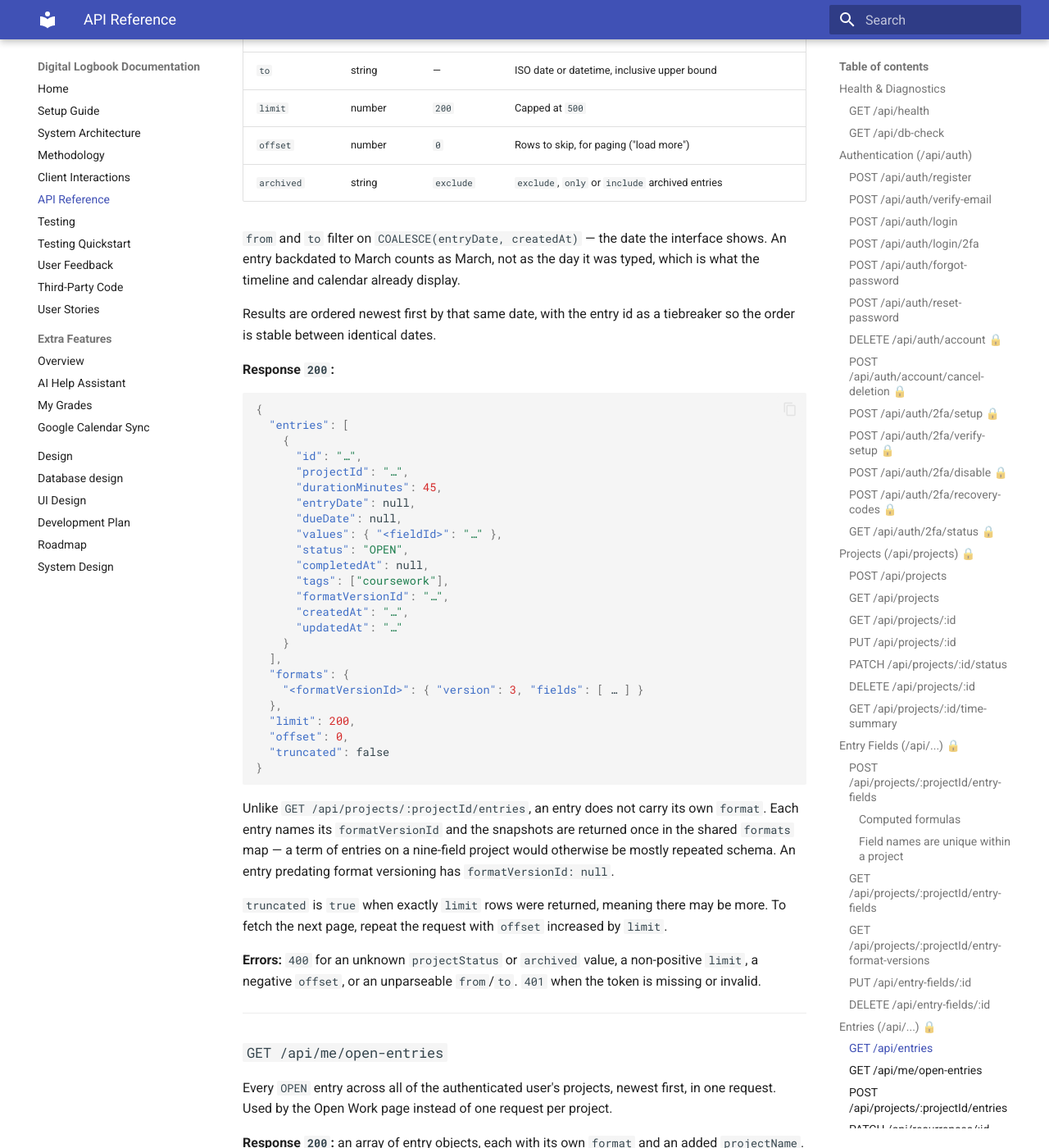
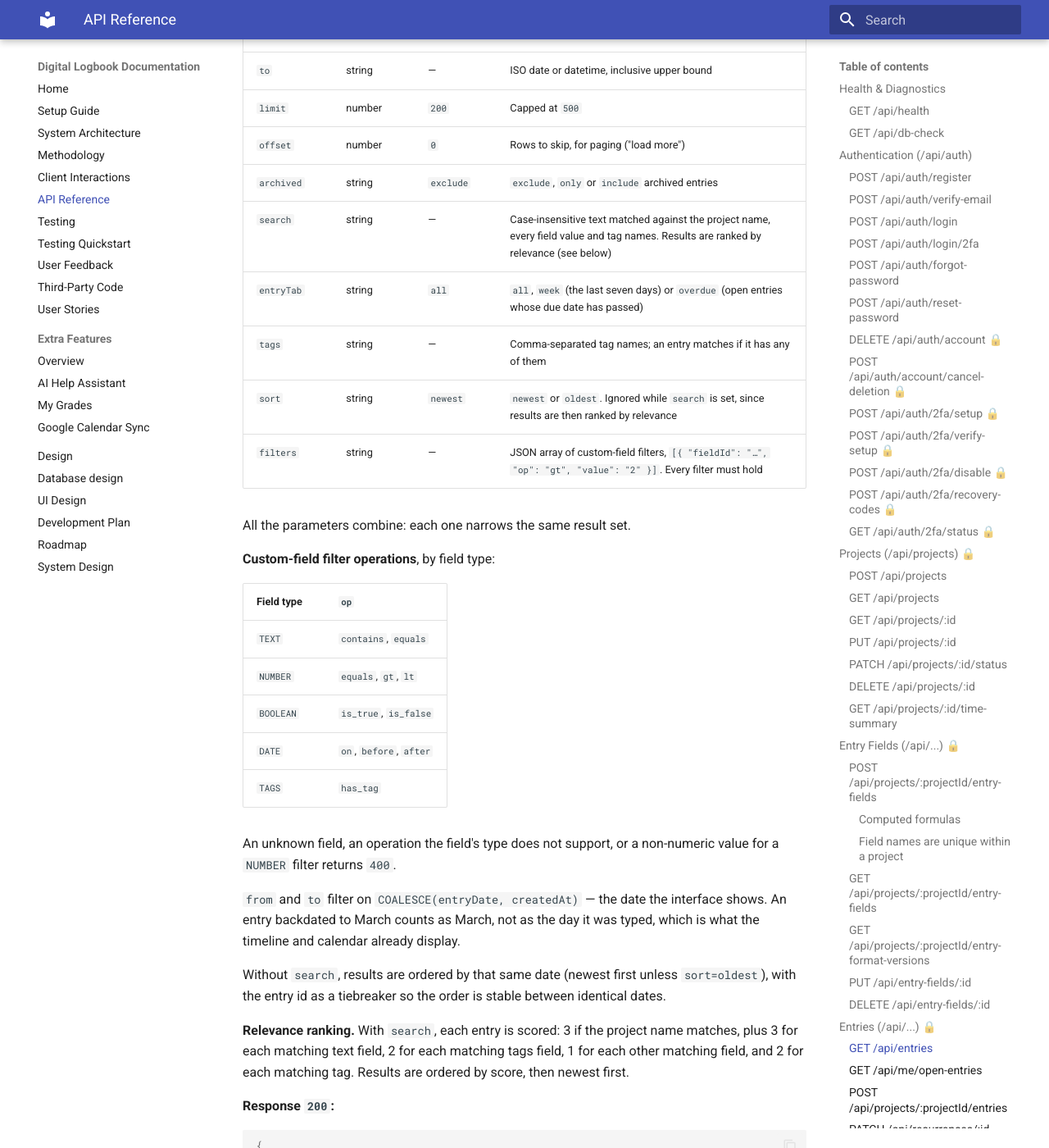
Before and after one commit to DiMpho-20/coms3011a-logbook-digital-logbook, an MkDocs documentation site: the page built from docs/api-reference.md, in a window 1280 px wide and 1400 px high, scrolled down 11478 px. Shown: the whole window at 82% size. Built offline with MkDocs 1.6.1 and Material for MkDocs 9.7.7, drawn with Linux system fonts in a browser that asks for light colours; some of the changed text lies outside the part shown.

Commit message:
docs: document entry search, field filters and relevance ranking
GET /api/entries gained search, entryTab, tags, sort and custom-field
filters, ranks search results by relevance and returns stats over the
filtered set, but the API reference still listed only the old
parameters. Also bring the test-file count in the retrospective up to
date.

Co-Authored-By: Claude Opus 5.5 <noreply@anthropic.com>

````diff
--- a/docs/api-reference.md
+++ b/docs/api-reference.md
@@ -483,13 +483,39 @@ that account's data.
 | `limit` | number | `200` | Capped at `500` |
 | `offset` | number | `0` | Rows to skip, for paging ("load more") |
 | `archived` | string | `exclude` | `exclude`, `only` or `include` archived entries |
+| `search` | string | — | Case-insensitive text matched against the project name, every field value and tag names. Results are ranked by relevance (see below) |
+| `entryTab` | string | `all` | `all`, `week` (the last seven days) or `overdue` (open entries whose due date has passed) |
+| `tags` | string | — | Comma-separated tag names; an entry matches if it has any of them |
+| `sort` | string | `newest` | `newest` or `oldest`. Ignored while `search` is set, since results are then ranked by relevance |
+| `filters` | string | — | JSON array of custom-field filters, `[{ "fieldId": "…", "op": "gt", "value": "2" }]`. Every filter must hold |
+
+All the parameters combine: each one narrows the same result set.
+
+**Custom-field filter operations**, by field type:
+
+| Field type | `op` |
+|---|---|
+| `TEXT` | `contains`, `equals` |
+| `NUMBER` | `equals`, `gt`, `lt` |
+| `BOOLEAN` | `is_true`, `is_false` |
+| `DATE` | `on`, `before`, `after` |
+| `TAGS` | `has_tag` |
+
+An unknown field, an operation the field's type does not support, or a
+non-numeric value for a `NUMBER` filter returns `400`.
 
 `from` and `to` filter on `COALESCE(entryDate, createdAt)` — the date the
 interface shows. An entry backdated to March counts as March, not as the day
 it was typed, which is what the timeline and calendar already display.
 
-Results are ordered newest first by that same date, with the entry id as a
-tiebreaker so the order is stable between identical dates.
+Without `search`, results are ordered by that same date (newest first unless
+`sort=oldest`), with the entry id as a tiebreaker so the order is stable
+between identical dates.
+
+**Relevance ranking.** With `search`, each entry is scored: 3 if the project
+name matches, plus 3 for each matching text field, 2 for each matching tags
+field, 1 for each other matching field, and 2 for each matching tag. Results
+are ordered by score, then newest first.
 
 **Response `200`:**
 
@@ -516,9 +542,14 @@ tiebreaker so the order is stable between identical dates.
   },
   "limit": 200,
   "offset": 0,
-  "truncated": false
+  "truncated": false,
+  "stats": { "total": 42, "weekCount": 5, "weekMinutes": 310, "overdueCount": 1, "streak": 3 }
 }
 ```
+
+`stats` covers the whole filtered set, not just the page returned: how many
+entries match, how many and how many minutes fall in the last seven days, how
+many are overdue, and the current run of consecutive days with an entry.
 
 Unlike `GET /api/projects/:projectId/entries`, an entry does not carry its
 own `format`. Each entry names its `formatVersionId` and the snapshots are
````
Also changed, not shown: docs/methodology.md (+1 -1 lines).
